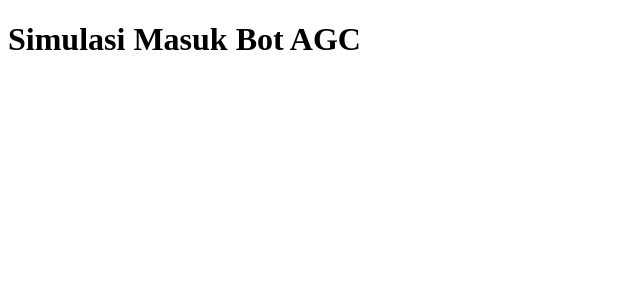
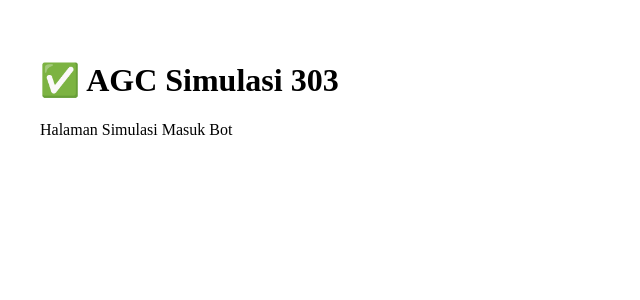
Before and after one commit to dhenynteam-wq/agc-simulasi-303, a Next.js app: page /video/simulasi-masuk in a window 1280 px wide. Shown: the top 300 px of the page, without its empty margins (0-640 px from the left). Built offline with nearby package versions, Linux system fonts and the light colour scheme.

Commit message:
Update simulasi-masuk.js

```diff
--- a/pages/video/simulasi-masuk.js
+++ b/pages/video/simulasi-masuk.js
@@ -1,3 +1,8 @@
 export default function Page() {
-  return <h1>Simulasi Masuk Bot AGC</h1>
+  return (
+    <div style={{ padding: '2rem' }}>
+      <h1>✅ AGC Simulasi 303</h1>
+      <p>Halaman Simulasi Masuk Bot</p>
+    </div>
+  );
 }
```
